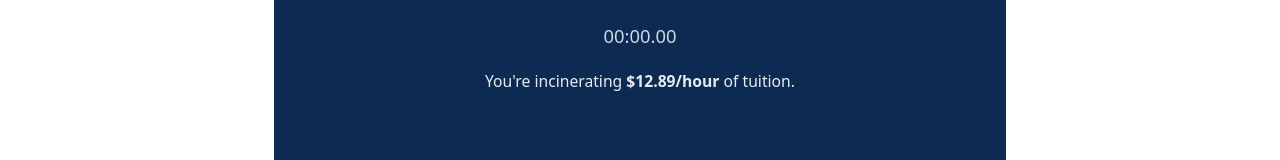
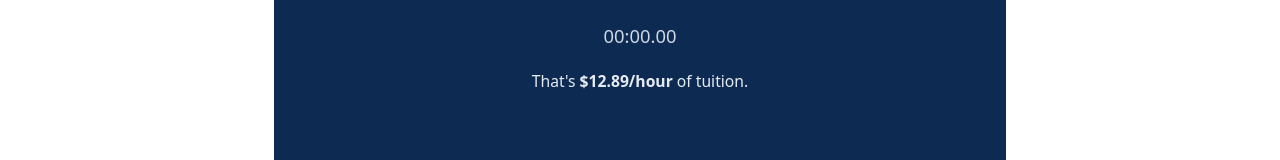
Before and after one commit to jamespaul-yls/tuition-wasted, a plain HTML site: page index.html in a window 1280 px wide. Shown: the part 330-490 px from the top of the page. Drawn offline with Linux system fonts and the light colour scheme.

Commit message:
Reword rate line from "You're incinerating" to "That's"
Co-Authored-By: Claude Sonnet 5 <noreply@anthropic.com>

```diff
--- a/app.js
+++ b/app.js
@@ -125,7 +125,7 @@
   function updateRateLine() {
     var perHour = ratePerSecond() * 3600;
     rateLineEl.innerHTML =
-      "You're incinerating <strong>" + formatMoney(perHour, 2) + "/hour</strong> of tuition.";
+      "That's <strong>" + formatMoney(perHour, 2) + "/hour</strong> of tuition.";
   }
 
   function updateMilestone(cost) {
--- a/index.html
+++ b/index.html
@@ -24,7 +24,7 @@
     <p class="meter-label">Tuition burned since you hit Start</p>
     <p class="meter-amount" id="amount">$0.0000</p>
     <p class="meter-elapsed" id="elapsed">00:00.00</p>
-    <p class="meter-rate" id="rateLine">You're incinerating <strong>$0.00/hour</strong> of tuition.</p>
+    <p class="meter-rate" id="rateLine">That's <strong>$0.00/hour</strong> of tuition.</p>
     <p class="meter-milestone" id="milestone" aria-live="polite"></p>
   </section>
 
```
